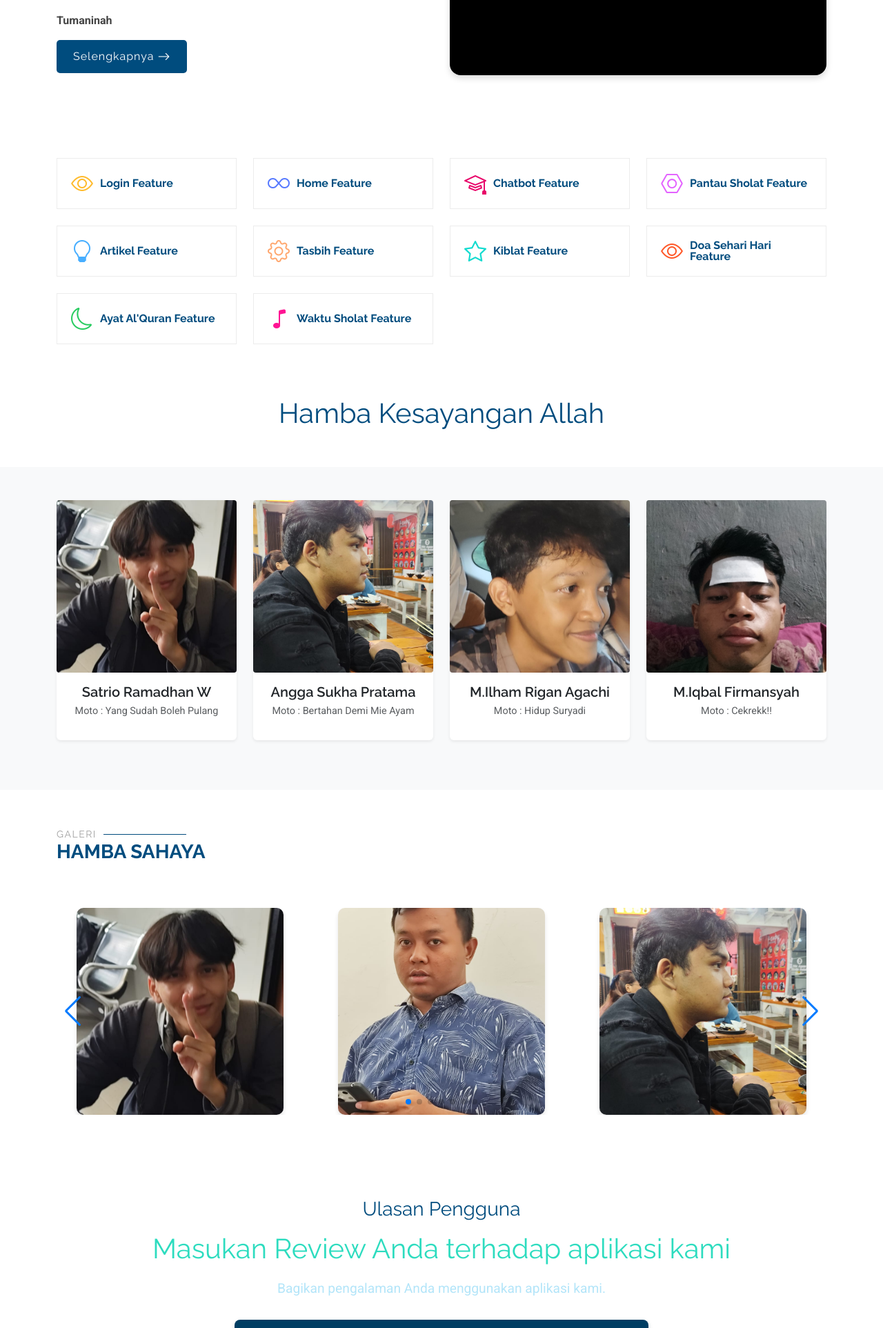
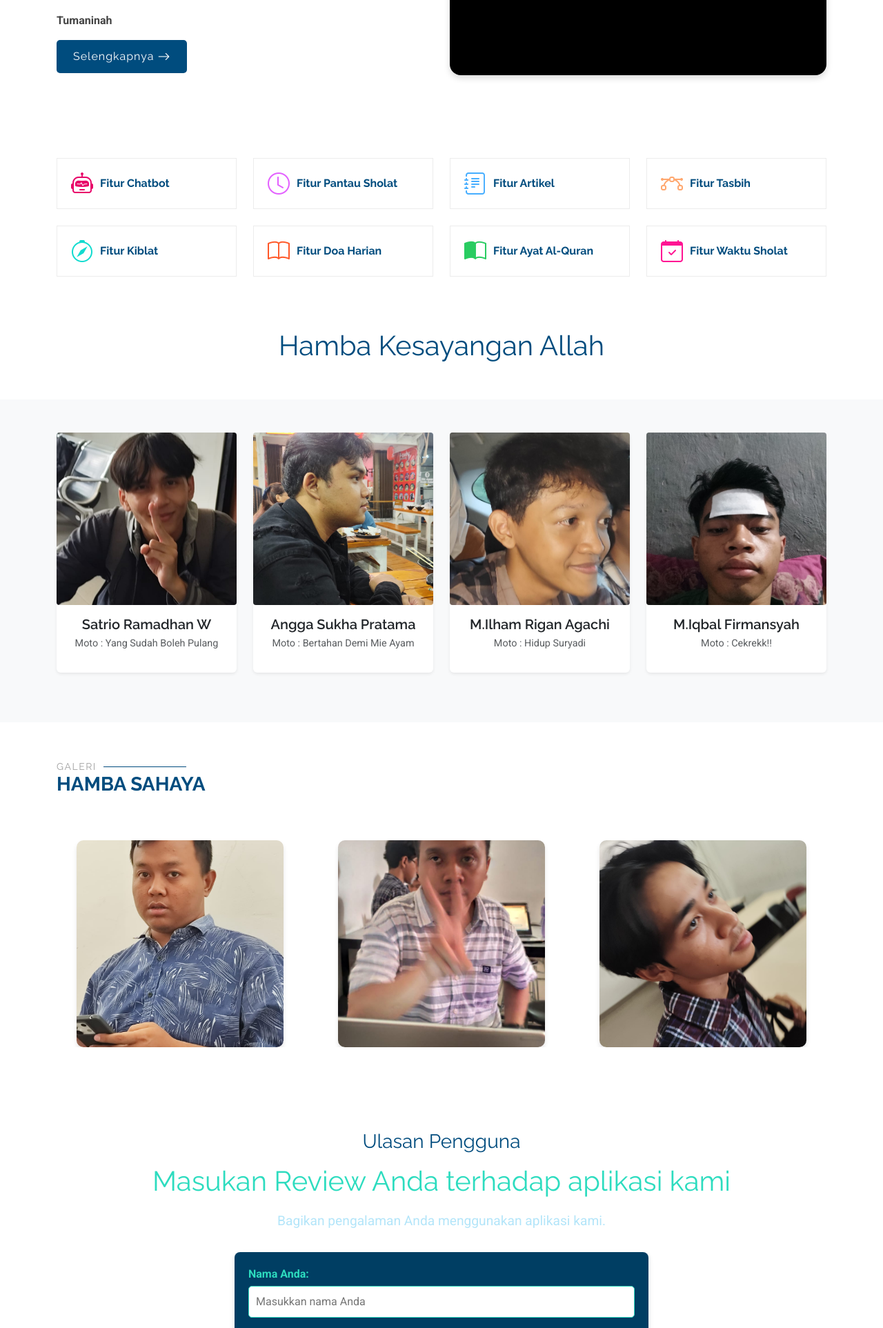
Before and after one commit to IlhamRichie/WebTumanina, a Flask app: page / in a window 1280 px wide. Shown: the part 1008-2933 px from the top of the page at 69% size. Run offline with Flask 3, Linux system fonts and the light colour scheme; parts of the project's set-up code (start-up, migrations or seed data) failed here and were passed over; some libraries are stand-ins or nearby versions; grey boxes are pictures that could not be loaded.

Commit message:
dashboard

```diff
--- a/templates/landing.html
+++ b/templates/landing.html
@@ -9,7 +9,7 @@
   <meta name="keywords" content="">
 
   <!-- Favicons -->
-  <link href="static/img/favicon.png" rel="icon">
+  <link href="static/img/logo1.png" rel="icon">
   <link href="static/img/apple-touch-icon.png" rel="apple-touch-icon">
 
   <!-- Fonts -->
@@ -40,7 +40,7 @@
   <!-- Header -->
   <header id="header" class="header d-flex align-items-center fixed-top">
     <div class="container-fluid container-xl d-flex align-items-center justify-content-between">
-      <a href="index.html" class="logo d-flex align-items-center">
+      <a href="/" class="logo d-flex align-items-center">
         <img src="static/img/logo-baru.png" alt="Logo" style="width: 35px; margin-right: 8px;">
         <h1 class="sitename">Tumanina.</h1>
       </a>
@@ -120,90 +120,70 @@
       </div>
     </section>
 
-
-
     <section id="features" class="features section">
       <div class="container">
         <div class="row gy-4">
-          <!-- Feature Item 1 -->
-          <div class="col-lg-3 col-md-4" data-aos="fade-up" data-aos-delay="100">
-            <div class="features-item" onclick="showImage('mockup1.png')">
-              <i class="bi bi-eye" style="color: #ffbb2c;"></i>
-              <h3><a href="javascript:void(0);" class="stretched-link">Login Feature</a></h3>
+
+          <div class="col-lg-3 col-md-4" data-aos="fade-up" data-aos-delay="300">
+            <div class="features-item" onclick="showImage('mockup3.png')">
+              <i class="bi bi-robot" style="color: #e80368;"></i>
+              <h3><a href="javascript:void(0);" class="stretched-link">Fitur Chatbot</a></h3>
             </div>
           </div>
 
-          <!-- Feature Item 2 -->
-          <div class="col-lg-3 col-md-4" data-aos="fade-up" data-aos-delay="200">
-            <div class="features-item" onclick="showImage('mockup2.png')">
-              <i class="bi bi-infinity" style="color: #5578ff;"></i>
-              <h3><a href="javascript:void(0);" class="stretched-link">Home Feature</a></h3>
+          <!-- Fitur Pantau Sholat -->
+          <div class="col-lg-3 col-md-4" data-aos="fade-up" data-aos-delay="400">
+            <div class="features-item" onclick="showImage('mockup4.png')">
+              <i class="bi bi-clock" style="color: #e361ff;"></i>
+              <h3><a href="javascript:void(0);" class="stretched-link">Fitur Pantau Sholat</a></h3>
             </div>
           </div>
 
-          <!-- Feature Item 3 -->
-          <div class="col-lg-3 col-md-4" data-aos="fade-up" data-aos-delay="300">
-            <div class="features-item" onclick="showImage('mockup3.png')">
-              <i class="bi bi-mortarboard" style="color: #e80368;"></i>
-              <h3><a href="javascript:void(0);" class="stretched-link">Chatbot Feature</a></h3>
+          <!-- Fitur Artikel -->
+          <div class="col-lg-3 col-md-4" data-aos="fade-up" data-aos-delay="500">
+            <div class="features-item" onclick="showImage('mockup5.png')">
+              <i class="bi bi-journal-text" style="color: #47aeff;"></i>
+              <h3><a href="javascript:void(0);" class="stretched-link">Fitur Artikel</a></h3>
             </div>
           </div>
 
-          <!-- Feature Item 4 -->
-          <div class="col-lg-3 col-md-4" data-aos="fade-up" data-aos-delay="400">
-            <div class="features-item" onclick="showImage('mockup4.png')">
-              <i class="bi bi-nut" style="color: #e361ff;"></i>
-              <h3><a href="javascript:void(0);" class="stretched-link">Pantau Sholat Feature</a></h3>
+          <!-- Fitur Tasbih -->
+          <div class="col-lg-3 col-md-4" data-aos="fade-up" data-aos-delay="600">
+            <div class="features-item" onclick="showImage('mockup6.png')">
+              <i class="bi bi-bezier" style="color: #ffa76e;"></i>
+              <h3><a href="javascript:void(0);" class="stretched-link">Fitur Tasbih</a></h3>
             </div>
           </div>
 
-          <!-- Feature Item 5 -->
-          <div class="col-lg-3 col-md-4" data-aos="fade-up" data-aos-delay="500">
-            <div class="features-item" onclick="showImage('mockup5.png')">
-              <i class="bi bi-lightbulb" style="color: #47aeff;"></i>
-              <h3><a href="javascript:void(0);" class="stretched-link">Artikel Feature</a></h3>
+          <!-- Fitur Kiblat -->
+          <div class="col-lg-3 col-md-4" data-aos="fade-up" data-aos-delay="700">
+            <div class="features-item" onclick="showImage('mockup7.png')">
+              <i class="bi bi-compass" style="color: #11dbcf;"></i>
+              <h3><a href="javascript:void(0);" class="stretched-link">Fitur Kiblat</a></h3>
             </div>
           </div>
 
-          <!-- Feature Item 6 -->
-          <div class="col-lg-3 col-md-4" data-aos="fade-up" data-aos-delay="600">
-            <div class="features-item" onclick="showImage('mockup6.png')">
-              <i class="bi bi-gear" style="color: #ffa76e;"></i>
-              <h3><a href="javascript:void(0);" class="stretched-link">Tasbih Feature</a></h3>
+          <!-- Fitur Doa Sehari-Hari -->
+          <div class="col-lg-3 col-md-4" data-aos="fade-up" data-aos-delay="800">
+            <div class="features-item" onclick="showImage('mockup8.png')">
+              <i class="bi bi-book" style="color: #ff5828;"></i>
+              <h3><a href="javascript:void(0);" class="stretched-link">Fitur Doa Harian</a></h3>
             </div>
           </div>
 
-          <!-- Feature Item 7 -->
-          <div class="col-lg-3 col-md-4" data-aos="fade-up" data-aos-delay="700">
-            <div class="features-item" onclick="showImage('mockup7.png')">
-              <i class="bi bi-star" style="color: #11dbcf;"></i>
-              <h3><a href="javascript:void(0);" class="stretched-link">Kiblat Feature</a></h3>
+          <!-- Fitur Ayat Al-Quran -->
+          <div class="col-lg-3 col-md-4" data-aos="fade-up" data-aos-delay="900">
+            <div class="features-item" onclick="showImage('mockup9.png')">
+              <i class="bi bi-book-half" style="color: #29cc61;"></i>
+              <h3><a href="javascript:void(0);" class="stretched-link">Fitur Ayat Al-Quran</a></h3>
             </div>
           </div>
 
-          <!-- Feature Item 8 -->
-          <div class="col-lg-3 col-md-4" data-aos="fade-up" data-aos-delay="800">
-            <div class="features-item" onclick="showImage('mockup8.png')">
-              <i class="bi bi-eye" style="color: #ff5828;"></i>
-              <h3><a href="javascript:void(0);" class="stretched-link">Doa Sehari Hari Feature</a></h3>
-            </div>
-          </div>
-
-          <!-- Feature Item 9 -->
-          <div class="col-lg-3 col-md-4" data-aos="fade-up" data-aos-delay="900">
-            <div class="features-item" onclick="showImage('mockup9.png')">
-              <i class="bi bi-moon" style="color: #29cc61;"></i>
-              <h3><a href="javascript:void(0);" class="stretched-link">Ayat Al'Quran Feature</a></h3>
-            </div>
-          </div>
-
-          <!-- Feature Item 10 -->
+          <!-- Fitur Waktu Sholat -->
           <div class="col-lg-3 col-md-4" data-aos="fade-up" data-aos-delay="1000">
             <div class="features-item" onclick="showImage('mockup10.png')">
-              <i class="bi bi-music-note" style="color: #ff1493;"></i>
-              <h3><a href="javascript:void(0);" class="stretched-link">Waktu Sholat Feature</a></h3>
-            </div>
-          </div>
+              <i class="bi bi-calendar-check" style="color: #ff1493;"></i>
+              <h3><a href="javascript:void(0);" class="stretched-link">Fitur Waktu Sholat</a></h3>
             </div>
           </div>
 
@@ -214,7 +194,7 @@
               style="position:absolute; top:10px; right:25px; color:#fff; font-size:30px; font-weight:bold; cursor:pointer;"
               onclick="closeImagePopup()">&times;</span>
             <img id="popupImage" src="" alt="Feature Image"
-          style="margin:auto; display:block; max-width:90%; max-height:90%; border-radius:10px;">
+              style="margin:auto; display:block; max-width:95%; max-height:95%; border-radius:10px;">
           </div>
     </section>
 
@@ -287,34 +267,21 @@
       <div class="container" data-aos="fade-up" data-aos-delay="100">
         <div class="swiper mySwiper">
           <div class="swiper-wrapper">
-            <!-- Slide 1 -->
-            <div class="swiper-slide">
-              <img src="static/img/team/1.jpg" alt="Team Member 1">
-            </div>
+
             <!-- Slide 2 -->
             <div class="swiper-slide">
               <img src="static/img/team/2.jpg" alt="Team Member 2">
             </div>
-            <!-- Slide 3 -->
-            <div class="swiper-slide">
-              <img src="static/img/team/3.jpg" alt="Team Member 3">
-            </div>
+
             <!-- Slide 4 -->
             <div class="swiper-slide">
               <img src="static/img/team/4.jpg" alt="Team Member 4">
             </div>
             <!-- Slide 5 -->
             <div class="swiper-slide">
-              <img src="static/img/team/6.jpg" alt="Team Member 5">
+              <img src="static/img/team/5.jpg" alt="Team Member 5">
             </div>
-            <!-- Slide 6 -->
-            <div class="swiper-slide">
-              <img src="static/img/team/7.jpg" alt="Team Member 6">
-            </div>
-            <!-- Slide 7 -->
-            <div class="swiper-slide">
-              <img src="static/img/team/5.jpg" alt="Team Member 7">
-            </div>
+
           </div>
 
 
--- a/templates/users.html
+++ b/templates/users.html
@@ -29,8 +29,8 @@
                 <td>{{ user[0] }}</td>
                 <td>{{ user[1] }}</td>
                 <td>
-                    {% if session['role'] == 'super_admin' or (session['role'] == 'admin' and user[2] != 'admin') %}
-                        <a href="{{ url_for('auth.edit_user', user_id=user[0]) }}" class="btn-edit">Edit</a>
+                    <a href="{{ url_for('auth.edit_user', user_id=user[0]) }}" class="btn-edit">Edit</a>
+                    {% if session['role'] == 'super_admin' %} <!-- Tombol Delete hanya untuk super_admin -->
                         <form action="{{ url_for('auth.delete_user', user_id=user[0]) }}" method="POST" style="display:inline;">
                             <button type="submit" class="btn-delete">Delete</button>
                         </form>
```
Also changed, not shown: controllers/auth_controller.py (+5 -6 lines), extensions.py (line endings or trailing spaces), static/img/Logo1.png (added), static/img/gallery/gallery-1.jpg (deleted), static/img/gallery/gallery-2.jpg (deleted), static/img/gallery/gallery-3.jpg (deleted), static/img/gallery/gallery-4.jpg (deleted), static/img/gallery/gallery-5.jpg (deleted), static/img/gallery/gallery-6.jpg (deleted), static/img/gallery/gallery-7.jpg (deleted), static/img/gallery/gallery-8.jpg (deleted). Lines whose indentation alone changed are shown as unchanged.
